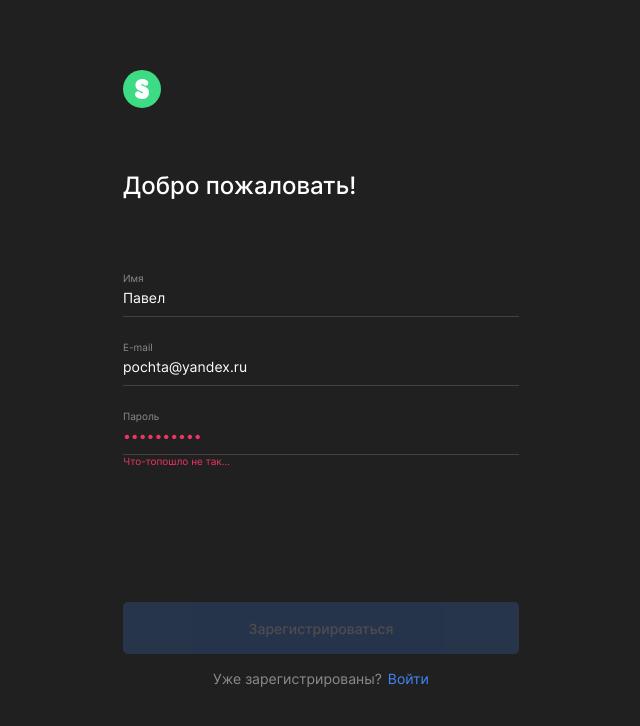
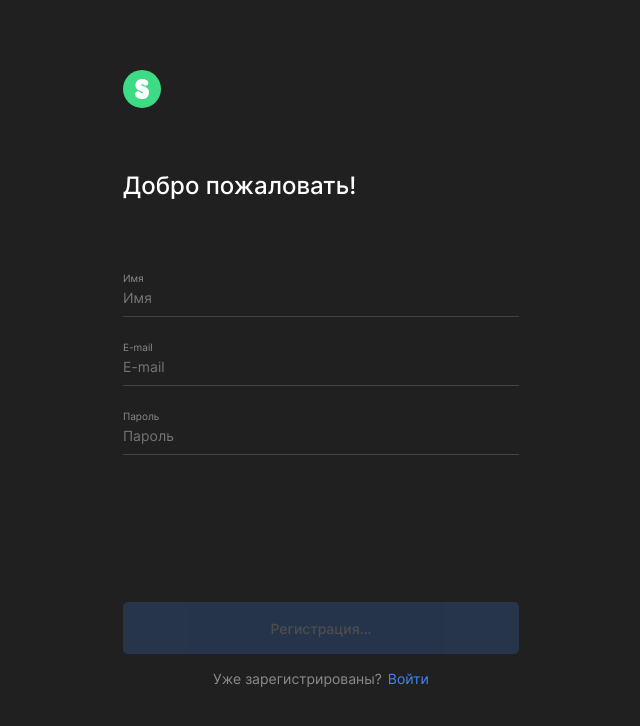
Before and after one commit to Pavel-Rogozhkin/movies-explorer-frontend, a React (Create React App) app: page /signup in a window 1280 px wide. Shown: the top 726 px of the page, without its empty margins (319-959 px from the left). Built offline with nearby package versions, Linux system fonts and the light colour scheme; no server answers.

Commit message:
feat: edit Register

```diff
--- a/src/components/App/App.jsx
+++ b/src/components/App/App.jsx
@@ -102,6 +102,42 @@ function App() {
             });
     };
 
+    function handleRegister({ email, password}) {
+        setLoading(true);
+        MainApi.register({ email, password })
+            .then(() => {
+                handleAuth({
+                    email,
+                    password,
+                });
+            })
+            .catch(error => {
+                console.log(error);
+            })
+            .finally(() => {
+                setLoading(false);
+            });
+    };
+
+    function handleAuth({ email, password }) {
+        MainApi.auth({ email, password })
+            .then(res => {
+                setCurrentUser({
+                    name: res.name,
+                    email: res.email,
+                });
+                setLoggedIn(true);
+                localStorage.setItem('loggedIn', true);
+                history.push('/movies');
+            })
+            .catch(error => {
+                console.log(error);
+            })
+            .finally(() => {
+                setLoading(false);
+            });
+    };
+
     // render:
     return (
         <CurrentUserContext.Provider
@@ -147,7 +183,14 @@ function App() {
                     />
 
                     <Route path='/signup'>
-                        <Register />
+                        {loggedIn ?
+                            <Redirect to='/movies' />
+                            :
+                            <Register
+                                onRegister={handleRegister}
+                                loading={loading}
+                            />
+                        }
                     </Route>
 
                     <Route path='/signin'>
--- a/src/components/Profile/Profile.jsx
+++ b/src/components/Profile/Profile.jsx
@@ -4,7 +4,7 @@ import Input from '../Input/Input';
 import Button from '../Button/Button';
 import { useContext, useEffect } from 'react';
 import { CurrentUserContext } from '../../contexts/CurrentUserContext';
-import useFormAndValidation from '../../utils/useFormWithValidation';
+import useFormWithValidation from '../../utils/useFormWithValidation';
 import { NAME_REGEX, EMAIL_REGEX } from '../../utils/consts';
 
 function Profile({
@@ -20,7 +20,7 @@ function Profile({
         handleChange,
         errors,
         isValid,
-    } = useFormAndValidation();
+    } = useFormWithValidation();
 
     useEffect(() => {
         setValues({
--- a/src/components/Register/Register.jsx
+++ b/src/components/Register/Register.jsx
@@ -3,8 +3,32 @@ import Logo from '../Logo/Logo';
 import Form from '../Form/Form';
 import Input from '../Input/Input';
 import { Link } from 'react-router-dom';
+import { useEffect } from 'react';
+import useFormWithValidation from '../../utils/useFormWithValidation';
+import { NAME_REGEX, EMAIL_REGEX } from '../../utils/consts';
 
-function Register() {
+function Register({
+    onRegister,
+    loading,
+}) {
+
+    const {
+        values,
+        setValues,
+        handleChange,
+        errors,
+        isValid,
+        resetForm,
+    } = useFormWithValidation();
+
+    useEffect(() => {
+        resetForm();
+    }, [resetForm]);
+
+    function handleSubmitRegister(e) {
+        e.preventDefault();
+        onRegister(values)
+    };
 
     return (
         <div className='register'>
@@ -13,36 +37,47 @@ function Register() {
                 Добро пожаловать!
             </h2>
             <Form
+                onSubmit={handleSubmitRegister}
+                isValid={isValid}
                 name='register'
                 place='register'
-                buttonText='Зарегистрироваться'
+                buttonText={loading ?
+                    'Зарегистрироваться'
+                    :
+                    'Регистрация...'
+                }
             >
                 <Input
                     place='register'
                     name='name'
                     label='Имя'
                     type='text'
-                    value='Павел'
+                    value={values.name || ''}
                     placeholder='Имя'
-                    errorMessage=''
+                    errorMessage={errors.name}
+                    onChange={handleChange}
+                    pattern={NAME_REGEX}
                 />
                 <Input
                     place='register'
                     name='email'
                     label='E-mail'
                     type='email'
-                    value='pochta@yandex.ru'
+                    value={values.email || ''}
                     placeholder='E-mail'
-                    errorMessage=''
+                    errorMessage={errors.email}
+                    onChange={handleChange}
+                    pattern={EMAIL_REGEX}
                 />
                 <Input
                     place='register'
                     name='password'
                     label='Пароль'
                     type='password'
-                    value='4324234234'
+                    value={values.password || ''}
                     placeholder='Пароль'
-                    errorMessage='Что-топошло не так...'
+                    errorMessage={errors.password}
+                    onChange={handleChange}
                 />
             </Form>
             <div className='register__flex'>
--- a/src/components/SearchForm/SearchForm.jsx
+++ b/src/components/SearchForm/SearchForm.jsx
@@ -2,7 +2,7 @@ import './SearchForm.css';
 import Form from '../Form/Form';
 import Input from '../Input/Input';
 import Checkbox from '../Checkbox/Checkbox';
-import useFormAndValidation from '../../utils/useFormWithValidation';
+import useFormWithValidation from '../../utils/useFormWithValidation';
 import { useEffect } from 'react';
 
 function SearchForm({
@@ -16,7 +16,7 @@ function SearchForm({
         setValues,
         handleChange,
         errors,
-    } = useFormAndValidation();
+    } = useFormWithValidation();
 
     useEffect(() => {
         const task = localStorage.getItem('searchTask');
@@ -27,7 +27,7 @@ function SearchForm({
 
     function handleSubmitSearch(e) {
         e.preventDefault();
-        onSubmitSearch(values)
+        onSubmitSearch(values.task)
     };
 
     return (
```
